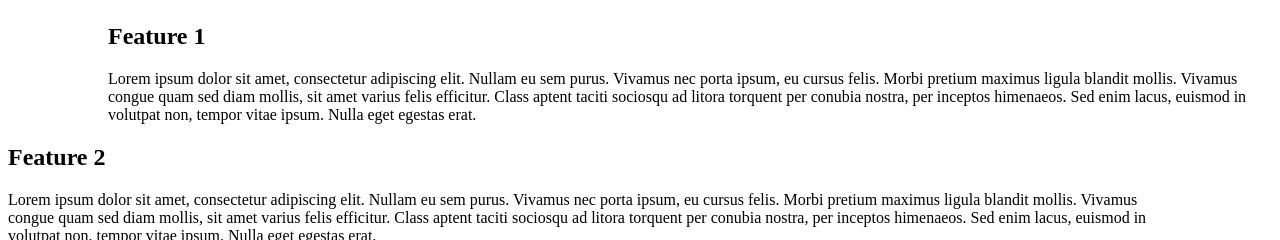
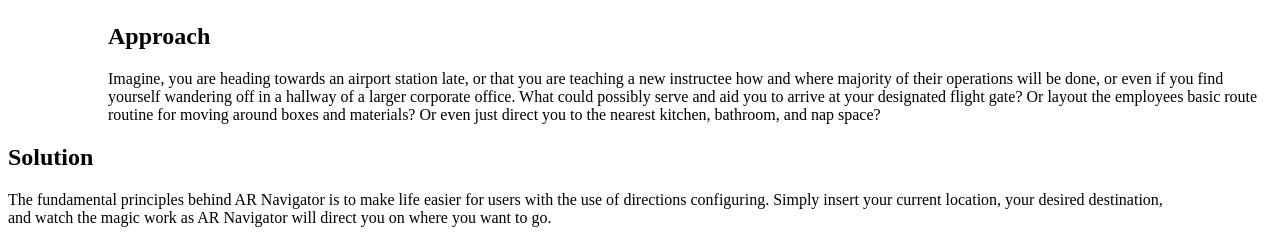
Before and after one commit to aljonpineda/ar-navigator-website, a Python web app: template templates/index.html in a window 1280 px wide. Shown: the part 485-725 px from the top of the page. Run offline with Jinja, Linux system fonts and the light colour scheme; the template is opened without the code that fills it, so the values that code supplies are empty; some libraries are stand-ins or nearby versions.

Commit message:
updated description

```diff
--- a/templates/index.html
+++ b/templates/index.html
@@ -16,7 +16,7 @@
 
     <div class="main-container">
         <h1 id="title">AR Navigator</h1>
-        <p id="subtitle">Where you are a click away from arriving to your destination.</p>
+        <p id="subtitle">Where you are a click away from arriving at your destination.</p>
         <div class="button-container">
             <a id="try-it-button">Try It</a>
         </div>
@@ -25,18 +25,21 @@
     <div class="features-container">
         <img src="resources/gauge.jpg" class="feature-image">
         <div class="feature-column" style="padding-left: 100px;">
-            <h2 class="feature-heading">Feature 1</h2>
+            <h2 class="feature-heading">Approach</h2>
             <p class="feature-content">
-                Lorem ipsum dolor sit amet, consectetur adipiscing elit. Nullam eu sem purus. Vivamus nec porta ipsum, eu cursus felis. Morbi pretium maximus ligula blandit mollis. Vivamus congue quam sed diam mollis, sit amet varius felis efficitur. Class aptent taciti sociosqu ad litora torquent per conubia nostra, per inceptos himenaeos. Sed enim lacus, euismod in volutpat non, tempor vitae ipsum. Nulla eget egestas erat.
+                Imagine, you are heading towards an airport station late, or that you are teaching a new instructee how and where majority of their operations
+                will be done, or even if you find yourself wandering off in a hallway of a larger corporate office. What could possibly serve and aid you to arrive at your designated flight gate? Or layout
+                the employees basic route routine for moving around boxes and materials? Or even just direct you to the nearest kitchen, bathroom, and nap space?
             </p>
         </div>
     </div>
 
     <div class="features-container" style="background-color: white;">
         <div class="feature-column" style="padding-right: 100px;">
-            <h2 class="feature-heading">Feature 2</h2>
+            <h2 class="feature-heading">Solution</h2>
             <p class="feature-content">
-                Lorem ipsum dolor sit amet, consectetur adipiscing elit. Nullam eu sem purus. Vivamus nec porta ipsum, eu cursus felis. Morbi pretium maximus ligula blandit mollis. Vivamus congue quam sed diam mollis, sit amet varius felis efficitur. Class aptent taciti sociosqu ad litora torquent per conubia nostra, per inceptos himenaeos. Sed enim lacus, euismod in volutpat non, tempor vitae ipsum. Nulla eget egestas erat.
+                The fundamental principles behind AR Navigator is to make life easier for users with the use of directions configuring. Simply insert your current location, your
+                desired destination, and watch the magic work as AR Navigator will direct you on where you want to go.
             </p>
         </div>
         <img src="resources/gauge.jpg" class="feature-image">
@@ -45,9 +48,10 @@
     <div class="features-container">
         <img src="resources/gauge.jpg" class="feature-image">
         <div class="feature-column" style="padding-left: 100px;">
-            <h2 class="feature-heading">Feature 3</h2>
+            <h2 class="feature-heading">Takeaway</h2>
             <p class="feature-content">
-                Lorem ipsum dolor sit amet, consectetur adipiscing elit. Nullam eu sem purus. Vivamus nec porta ipsum, eu cursus felis. Morbi pretium maximus ligula blandit mollis. Vivamus congue quam sed diam mollis, sit amet varius felis efficitur. Class aptent taciti sociosqu ad litora torquent per conubia nostra, per inceptos himenaeos. Sed enim lacus, euismod in volutpat non, tempor vitae ipsum. Nulla eget egestas erat.
+                So whether it's airport and all you want to do is find your flight's entry point with ease, or simply layout a key for an employee to know when and where to head, and last not but not least know
+                all the sweet spots inside a your company, allow AR Navigator to take you there.
             </p>
         </div>
     </div>
```
